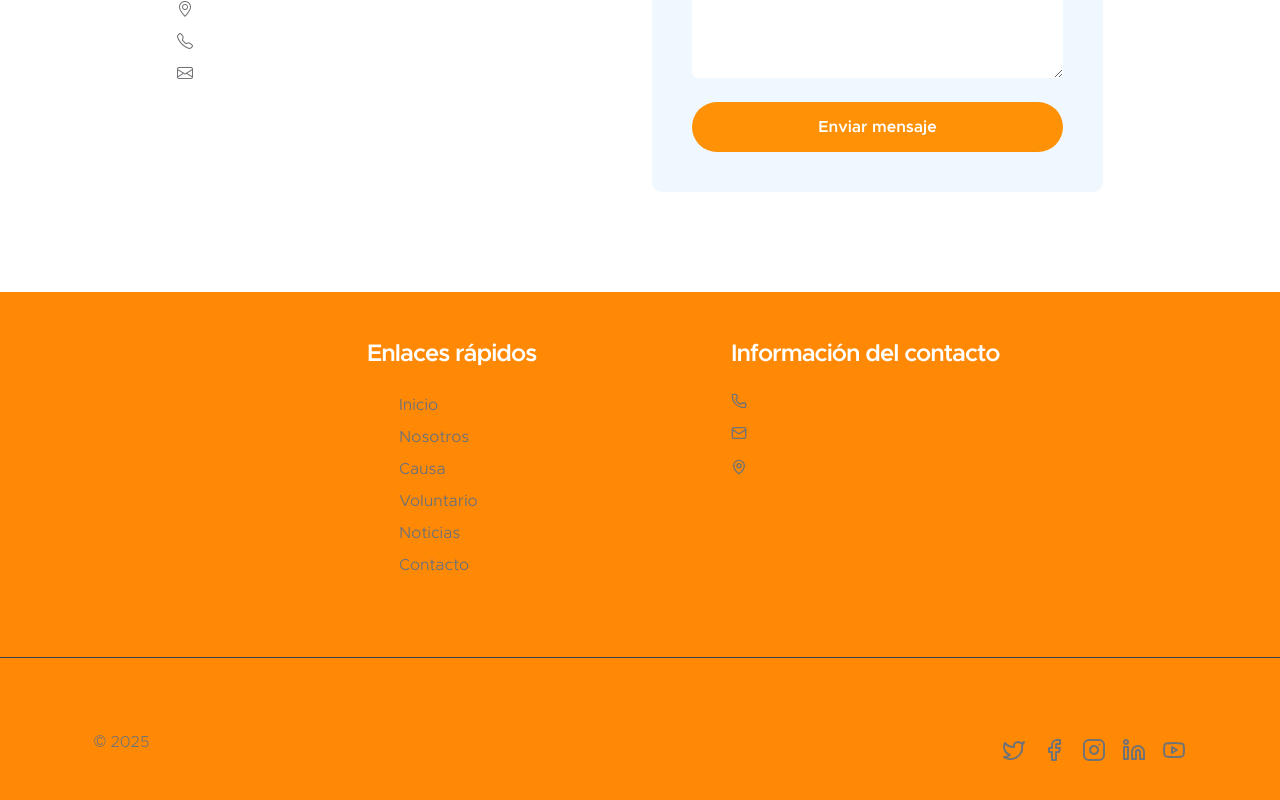
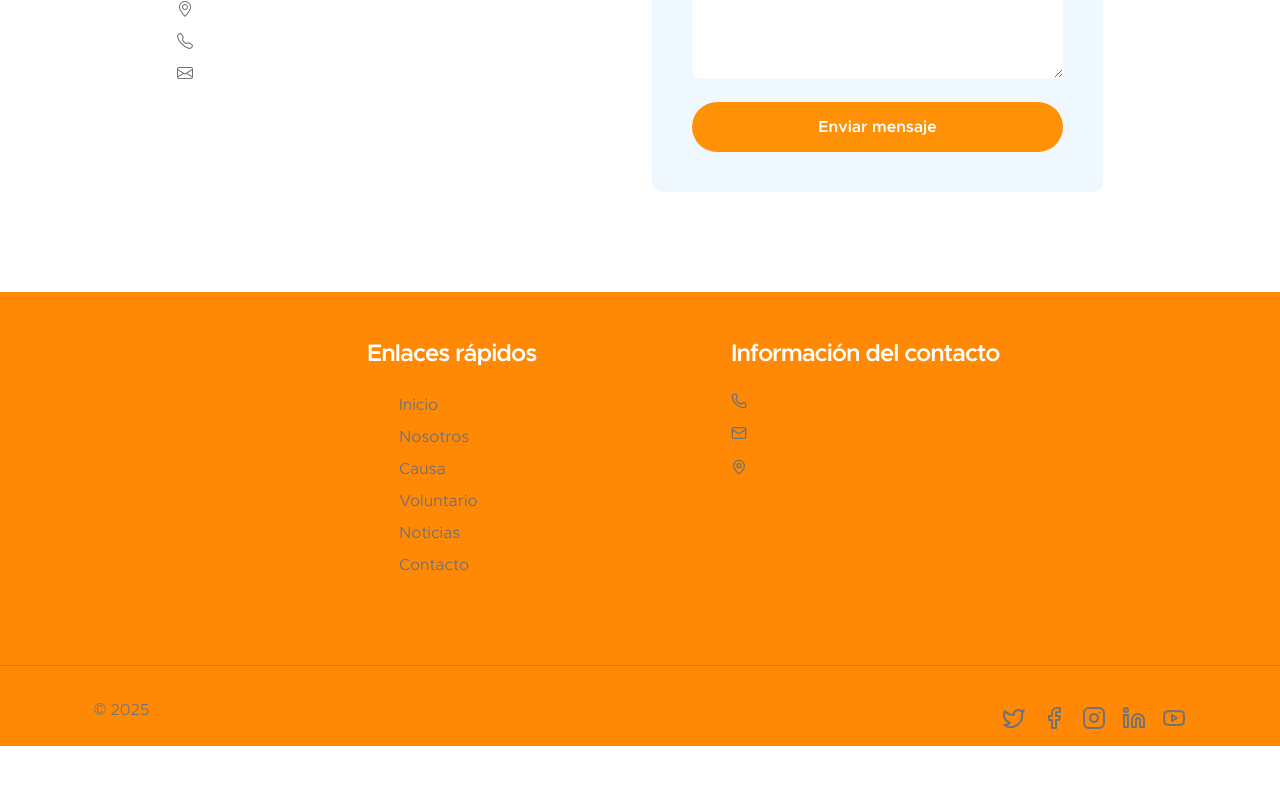
Before and after one commit to whoaomi59/ConstruyendoSociedad, a React (Vite) app in the folder front/: page / in a window 1280 px wide. Shown: the part 6100-6900 px from the top of the page. After the commit the page ends 6846 px from the top, so only its background shows below. Built offline with nearby package versions, Linux system fonts and the light colour scheme; no server answers.

Commit message:
nuevos cambios

```diff
--- a/front/package.json
+++ b/front/package.json
@@ -13,7 +13,9 @@
     "axios": "^1.10.0",
     "lucide-react": "^0.518.0",
     "react": "^19.1.0",
-    "react-dom": "^19.1.0"
+    "react-dom": "^19.1.0",
+    "react-router-dom": "^7.6.3",
+    "yarn": "^1.22.22"
   },
   "devDependencies": {
     "@eslint/js": "^9.25.0",
--- a/front/src/App.jsx
+++ b/front/src/App.jsx
@@ -1,4 +1,5 @@
 import { useEffect, useState } from "react";
+import { BrowserRouter as Router, Routes, Route } from "react-router-dom";
 import axios from "axios";
 import "./App.css";
 import Footer from "./components/layout/footer";
@@ -6,6 +7,7 @@ import Header from "./components/layout/header";
 import Navbar from "./components/layout/navbar";
 import Home from "./pages/Home";
 import LoaderPrimary from "./components/content/loader";
+import Layout from "./components/layout/Layout";
 
 export const URL = "http://localhost/ConstruyendoSociedad/API/";
 
@@ -35,10 +37,15 @@ function App() {
   }
   return (
     <>
-      <Header empresa={empresa} />
-      <Navbar empresa={empresa} />
-      <Home empresa={empresa} />
-      <Footer empresa={empresa} />
+      <Router>
+        <Routes>
+          <Route path="/" element={<Layout empresa={empresa} />}>
+            <Route index element={<Home empresa={empresa} />} />
+            <Route path="/prueba" element={"prueba"} />
+          </Route>
+          <Route path="/*" element={"Not Fount"} />
+        </Routes>
+      </Router>
     </>
   );
 }
--- /dev/null
+++ b/front/src/components/layout/Layout.jsx
@@ -0,0 +1,15 @@
+import { Outlet } from "react-router-dom";
+import Header from "./header";
+import Navbar from "./navbar";
+import Footer from "./footer";
+
+export default function Layout({ empresa }) {
+  return (
+    <>
+      <Header empresa={empresa} />
+      <Navbar empresa={empresa} />
+      <Outlet />
+      <Footer empresa={empresa} />
+    </>
+  );
+}
--- a/front/src/components/layout/footer.jsx
+++ b/front/src/components/layout/footer.jsx
@@ -68,7 +68,7 @@ export default function Footer({ empresa }) {
           </div>
         </div>
       </div>
-      <div className="mt-10 p-5 border-t border-gray-700 pt-6">
+      <div className="mt-5 p-2 border-t border-orange-500 pt-6">
         <div className="container mx-auto px-4 flex flex-col md:flex-row justify-between items-center">
           <p className="flex space-x-4 mt-4 md:mt-0">© 2025</p>
           <div className="flex space-x-4 mt-4 md:mt-0">
--- a/front/src/pages/Home/voluntariado.jsx
+++ b/front/src/pages/Home/voluntariado.jsx
@@ -6,6 +6,8 @@ export default function Voluntariado() {
   const [Email, setEmail] = useState("");
   const [Comentario, setComentario] = useState("");
   const [mensaje, setMensaje] = useState("");
+
+  console.log(Comentario);
 
   const handleSubmit = async (e) => {
     e.preventDefault();
--- /dev/null
+++ b/front/src/pages/noticias/index.jsx
@@ -0,0 +1,3 @@
+export default function NoticiasSecion() {
+  return "Noticias";
+}
```
Also changed, not shown: 1 other file (tests, documents, lock files or other folders).
